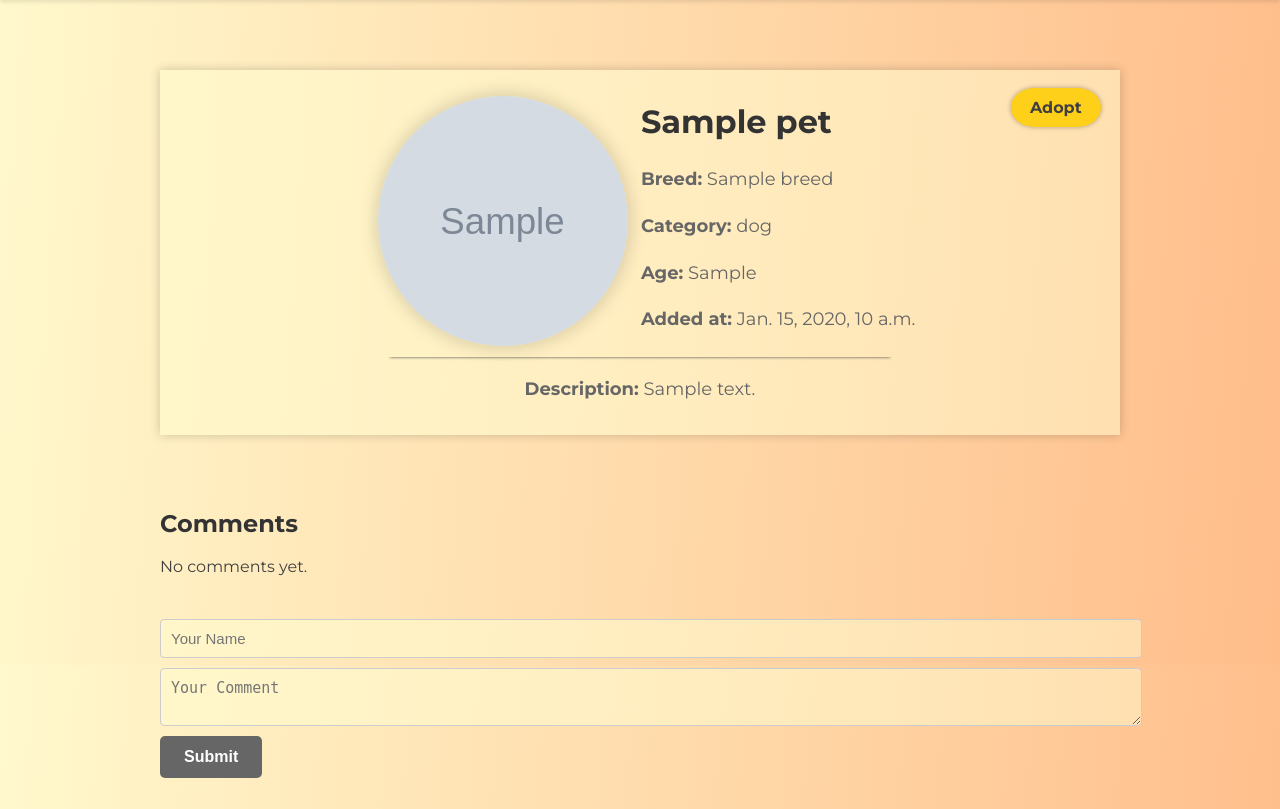
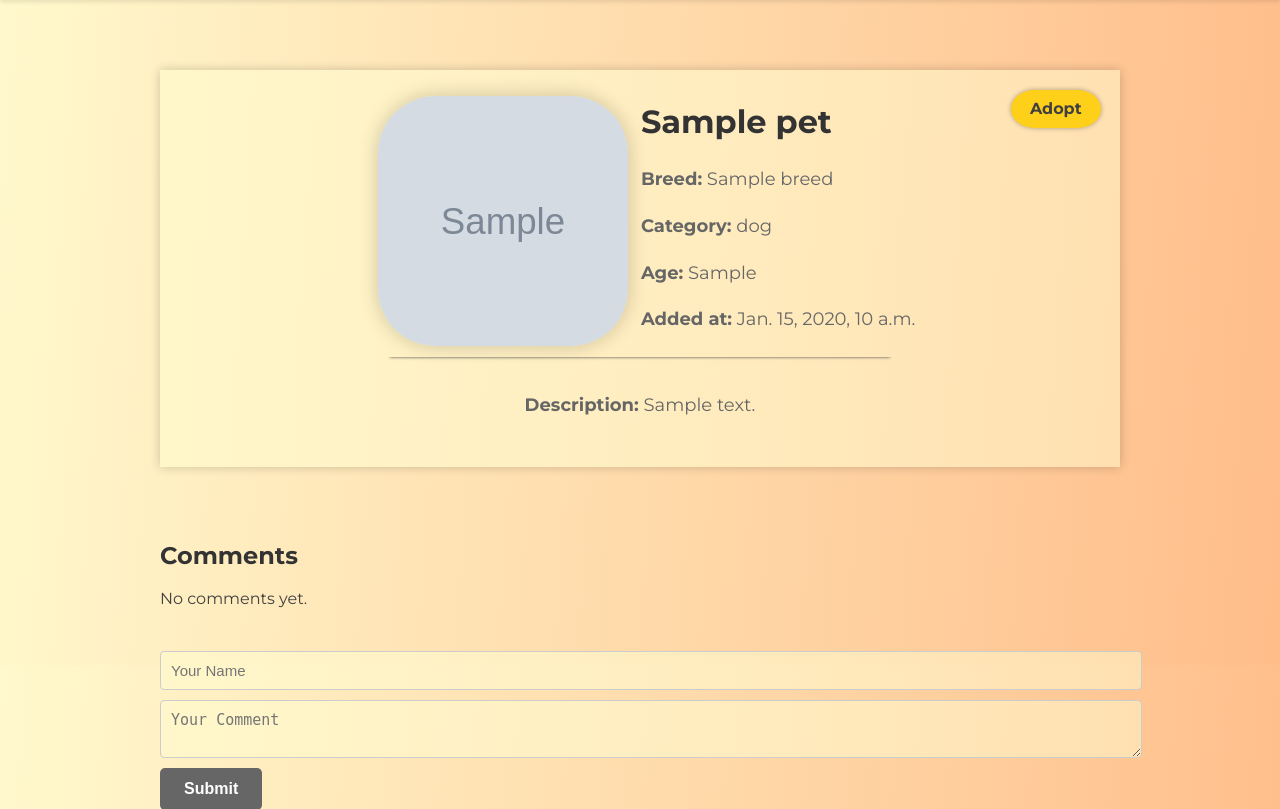
Before and after one commit to eftenow/PawPrints_app, a Django app: page /pets/detail/1/ in a window 1280 px wide. Shown: the part 135-944 px from the top of the page. Run offline with Django 5.2, Linux system fonts and the light colour scheme; tables that the repository leaves empty hold one stand-in row (values such as "Sample post"); grey boxes marked "Sample" are stand-in pictures.

Commit message:
brief changes to the detail pet page fixing some visual bugs

```diff
--- a/static/css/petFunctions.css
+++ b/static/css/petFunctions.css
@@ -270,14 +270,14 @@ select {
 .details-description {
     font-size: 18px;
     margin-bottom: 5px;
+    padding: 16px 40px;
     color: #666666;
 }
 
 .details-pet-image img {
     width: 250px;
     height: 250px;
-    object-fit: cover;
-    border-radius: 50%;
+    border-radius: 23%;
     box-shadow: 0 0 20px rgba(0, 0, 0, 0.2);
 }
 
```
